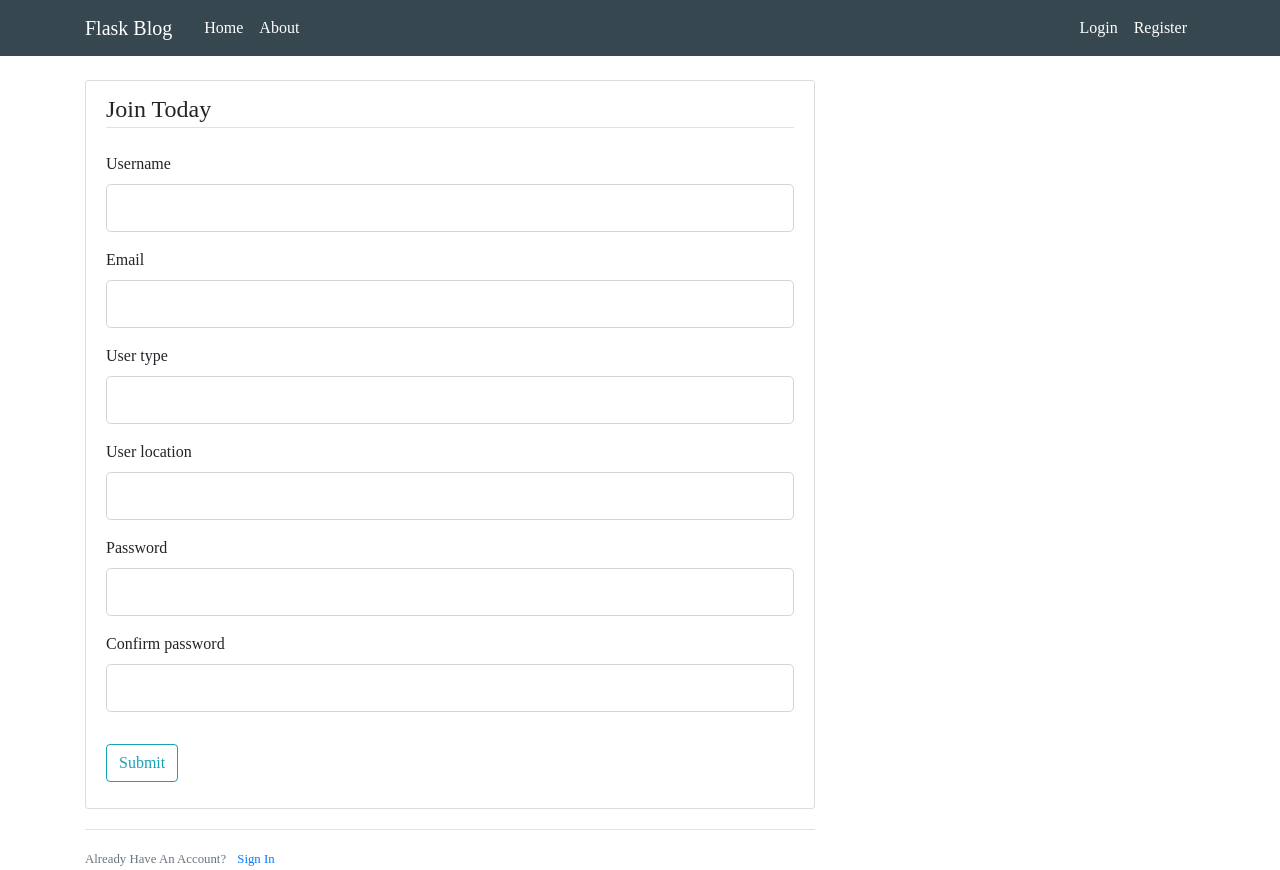
After one commit to dd918-sv/SSFDS_Edit, a Python web app: template ssfd/templates/register.html in a window 1280 px wide. The commit adds this page. Run offline with Jinja, Linux system fonts and the light colour scheme; the template is opened without the code that fills it: most values are stand-ins (such as "Sample title", 1, 10 or a date in 2020); form fields are guessed from the names that the template uses; some libraries are stand-ins or nearby versions.

Commit message:
added template for the project

```diff
--- a/ssfd/templates/layout.html
+++ b/ssfd/templates/layout.html
@@ -1,3 +1,4 @@
+
 <!DOCTYPE html>
 <html>
 <head>
@@ -9,12 +10,8 @@
     <link rel="stylesheet" href="https://maxcdn.bootstrapcdn.com/bootstrap/4.0.0/css/bootstrap.min.css" integrity="sha384-Gn5384xqQ1aoWXA+058RXPxPg6fy4IWvTNh0E263XmFcJlSAwiGgFAW/dAiS6JXm" crossorigin="anonymous">
 
     <link rel="stylesheet" type="text/css" href="{{ url_for('static', filename='main.css') }}">
+    <title>{{ title }}</title>
 
-    {% if title %}
-        <title>Flask Blog - {{ title }}</title>
-    {% else %}
-        <title>Flask Blog</title>
-    {% endif %}
 </head>
 <body>
     <header class="site-header">
@@ -31,8 +28,13 @@
             </div>
             <!-- Navbar Right Side -->
             <div class="navbar-nav">
-              <a class="nav-item nav-link" href="{{ url_for('login') }}">Login</a>
-              <a class="nav-item nav-link" href="{{ url_for('register') }}">Register</a>
+              {% if current_user.is_authenticated %}
+                <a class="nav-item nav-link" href="{{ url_for('account') }}">Account</a>
+                <a class="nav-item nav-link" href="{{ url_for('logout') }}">Logout</a>
+              {% else %}
+                <a class="nav-item nav-link" href="{{ url_for('login') }}">Login</a>
+                <a class="nav-item nav-link" href="{{ url_for('register') }}">Register</a>
+              {% endif %}
             </div>
           </div>
         </div>
@@ -52,7 +54,7 @@
           {% endwith %}
           {% block content %}{% endblock %}
         </div>
-        <div class="col-md-4">
+        <!-- <div class="col-md-4">
           <div class="content-section">
             <h3>Our Sidebar</h3>
             <p class='text-muted'>You can put any information here you'd like.
@@ -64,7 +66,7 @@
               </ul>
             </p>
           </div>
-        </div>
+        </div> -->
       </div>
     </main>
 
--- /dev/null
+++ b/ssfd/templates/register.html
@@ -0,0 +1,103 @@
+{% extends "layout.html" %}
+{% block content %}
+    <div class="content-section">
+        <form method="POST" action="">
+            {{ form.hidden_tag() }}
+            <fieldset class="form-group">
+                <legend class="border-bottom mb-4">Join Today</legend>
+                <div class="form-group">
+                    {{ form.username.label(class="form-control-label") }}
+
+                    {% if form.username.errors %}
+                        {{ form.username(class="form-control form-control-lg is-invalid") }}
+                        <div class="invalid-feedback">
+                            {% for error in form.username.errors %}
+                                <span>{{ error }}</span>
+                            {% endfor %}
+                        </div>
+                    {% else %}
+                        {{ form.username(class="form-control form-control-lg") }}
+                    {% endif %}
+                </div>
+
+                <div class="form-group">
+                    {{ form.email.label(class="form-control-label") }}
+                    {% if form.email.errors %}
+                        {{ form.email(class="form-control form-control-lg is-invalid") }}
+                        <div class="invalid-feedback">
+                            {% for error in form.email.errors %}
+                                <span>{{ error }}</span>
+                            {% endfor %}
+                        </div>
+                    {% else %}
+                        {{ form.email(class="form-control form-control-lg") }}
+                    {% endif %}
+                </div>
+
+                <div class="form-group">
+                    {{ form.user_type.label(class="form-control-label") }}
+                    {% if form.user_type.errors %}
+                        {{ form.user_type(class="form-control form-control-lg is-invalid") }}
+                        <div class="invalid-feedback">
+                            {% for error in form.user_type.errors %}
+                                <span>{{ error }}</span>
+                            {% endfor %}
+                        </div>
+                    {% else %}
+                        {{ form.user_type(class="form-control form-control-lg") }}
+                    {% endif %}
+                </div>
+
+                <div class="form-group">
+                    {{ form.user_location.label(class="form-control-label") }}
+                    {% if form.user_location.errors %}
+                        {{form.user_location(class="form-control form-control-lg is-invalid")}}
+                        <div class="invalid-feedback">
+                            {% for error in form.user_location.errors %}
+                                <span>{{ error }}</span>
+                            {% endfor %}
+                        </div>
+                    {% else %}
+                        {{form.user_location(class="form-control form-control-lg")}}
+                    {% endif %}
+                </div>
+
+                <div class="form-group">
+                    {{ form.password.label(class="form-control-label") }}
+                    {% if form.password.errors %}
+                        {{ form.password(class="form-control form-control-lg is-invalid") }}
+                        <div class="invalid-feedback">
+                            {% for error in form.password.errors %}
+                                <span>{{ error }}</span>
+                            {% endfor %}
+                        </div>
+                    {% else %}
+                        {{ form.password(class="form-control form-control-lg") }}
+                    {% endif %}
+                </div>
+                <div class="form-group">
+                    {{ form.confirm_password.label(class="form-control-label") }}
+                    {% if form.confirm_password.errors %}
+                        {{ form.confirm_password(class="form-control form-control-lg is-invalid") }}
+                        <div class="invalid-feedback">
+                            {% for error in form.confirm_password.errors %}
+                                <span>{{ error }}</span>
+                            {% endfor %}
+                        </div>
+                    {% else %}
+                        {{ form.confirm_password(class="form-control form-control-lg") }}
+                    {% endif %}
+                </div>
+
+            </fieldset>
+            <div class="form-group">
+                {{ form.submit(class="btn btn-outline-info") }}
+            </div>
+        </form>
+    </div>
+    <div class="border-top pt-3">
+        <small class="text-muted">
+            Already Have An Account? <a class="ml-2" href="{{ url_for('login') }}">Sign In</a>
+        </small>
+    </div>
+{% endblock content %}
```
Also changed, not shown: ssfd/templates/details.html (added, +33 -0 lines), ssfd/templates/login.html (+67 -0 lines), ssfd/templates/update_account.html (added, +32 -0 lines).
